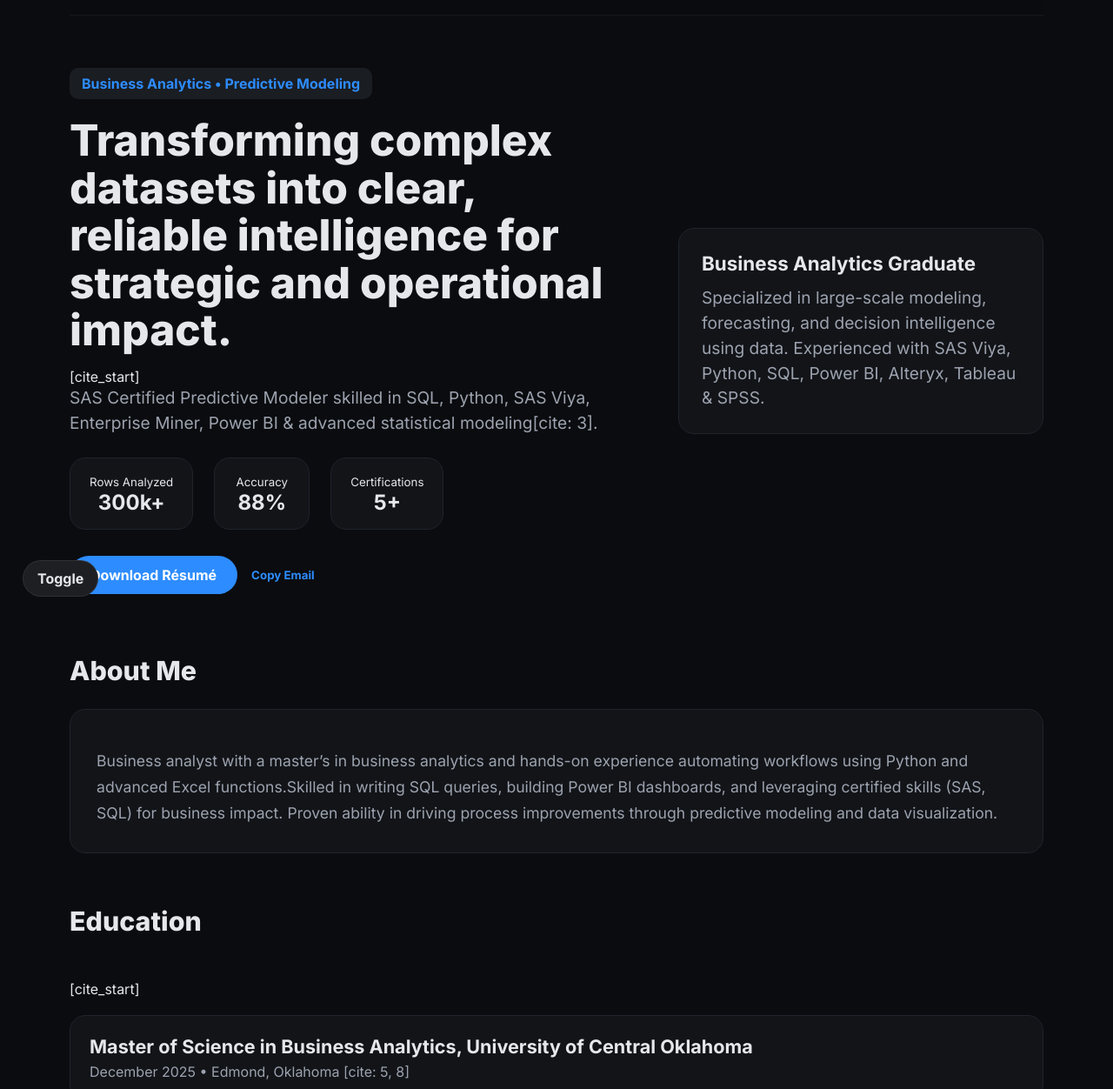
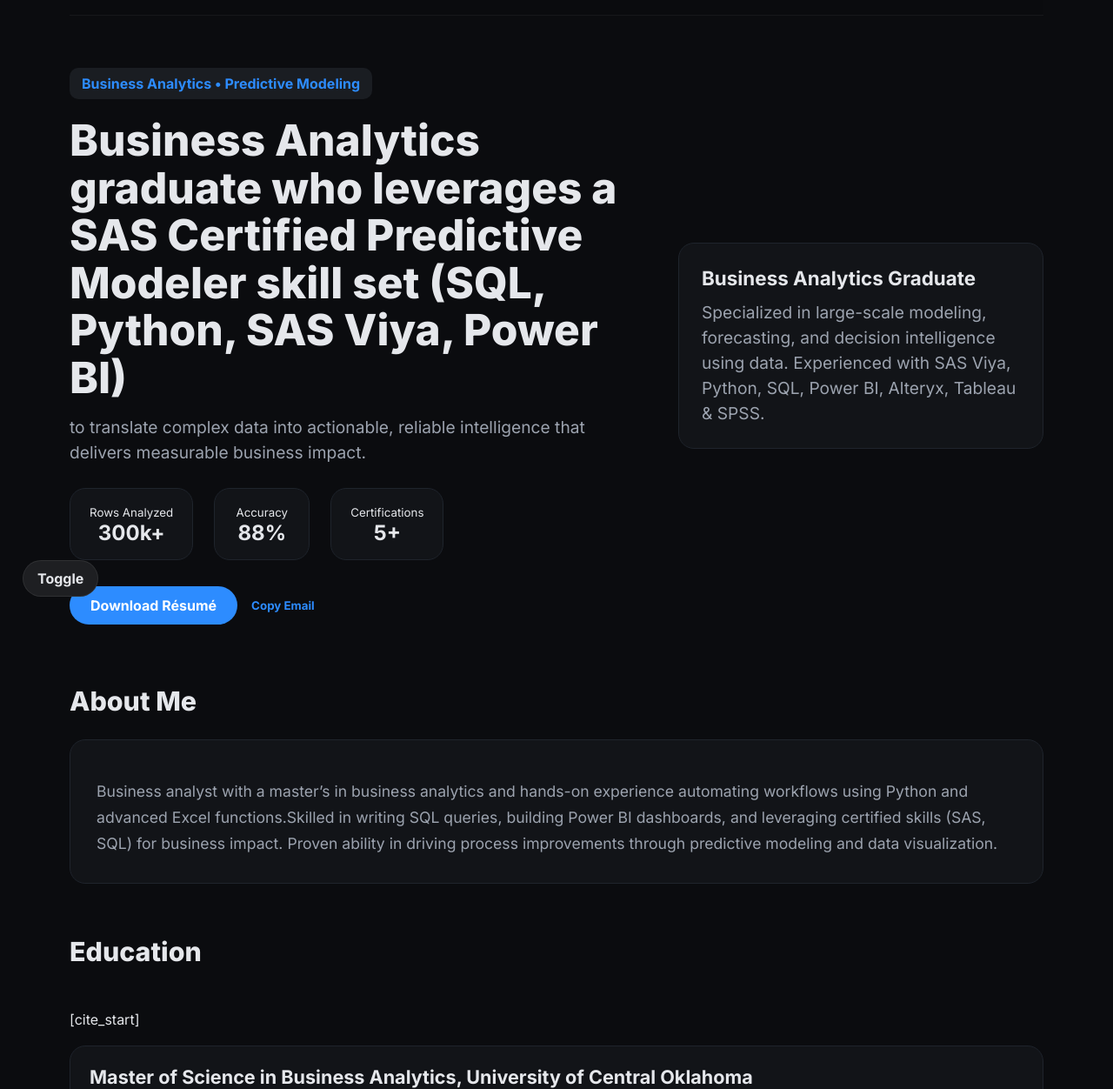
Before and after one commit to nithyashreerrajendran-cmd/Business-Analyst-Portfolio, a plain HTML site: page index.html in a window 1280 px wide. Shown: the part 88-1340 px from the top of the page at 87% size. Drawn offline with nearby package versions, Linux system fonts and the light colour scheme.

Commit message:
Update index.html

```diff
--- a/index.html
+++ b/index.html
@@ -193,8 +193,8 @@ nav a:hover::after{
 <section class="hero">
   <div>
     <span class="badge">Business Analytics • Predictive Modeling</span>
-    <h1>Transforming complex datasets into clear, reliable intelligence for strategic and operational impact.</h1>
-    [cite_start]<p>SAS Certified Predictive Modeler skilled in SQL, Python, SAS Viya, Enterprise Miner, Power BI & advanced statistical modeling[cite: 3].</p>
+    <h1>Business Analytics graduate who leverages a SAS Certified Predictive Modeler skill set (SQL, Python, SAS Viya, Power BI) </h1>
+   <p>to translate complex data into actionable, reliable intelligence that delivers measurable business impact.</p>
 
     <div class="stats">
       <div class="stat"><small class="meta">Rows Analyzed</small><strong>300k+</strong></div>
@@ -226,7 +226,7 @@ Proven ability in driving process improvements through predictive modeling and d
 
 <h2 class="section-title">Education</h2>
 <section class="case-list" style="margin-bottom:60px;">
- [cite_start]<div class="case"><h4>Master of Science in Business Analytics, University of Central Oklahoma</h4><p>December 2025 • Edmond, Oklahoma [cite: 5, 8]</p></div>
+ [cite_start]<div class="case"><h4>Master of Science in Business Analytics, University of Central Oklahoma</h4><p>December 2025 • Edmond, Oklahoma </p></div>
  <div class="case"><h4>Postgraduate Diploma in Management Analytics, Mount Carmel College</h4><p>May 2024 • Karnataka, India</p></div>
  <div class="case"><h4>Bachelors of Arts( Psychology, Journalism), Mount Carmel College</h4><p>May 2023 • Karnataka, India</p></div>
 </section>
```
